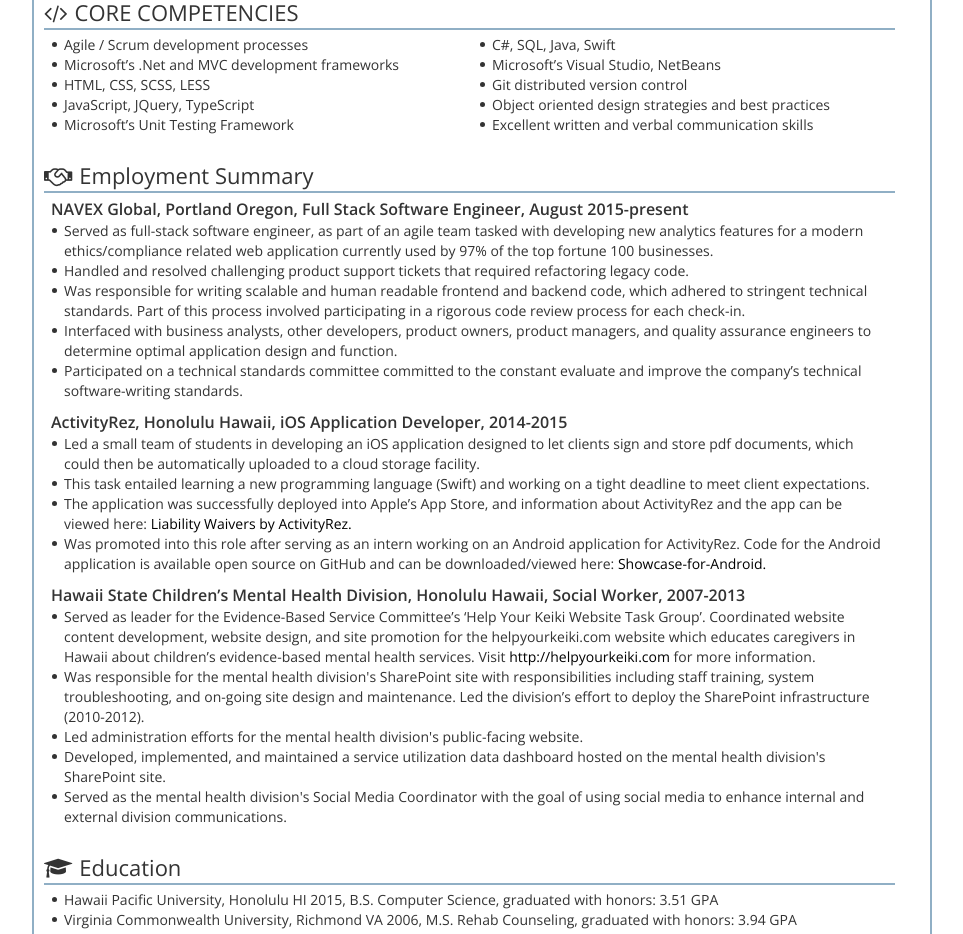
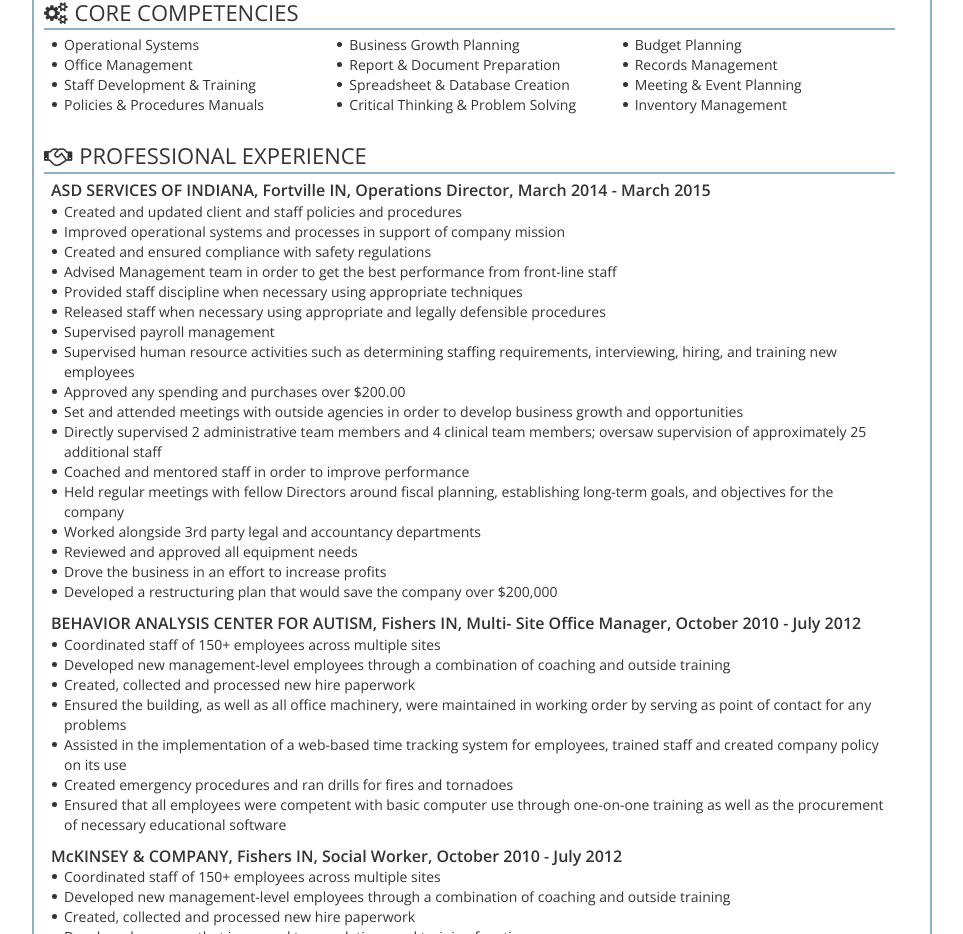
Before and after one commit to sarahspurlock/sarahspurlock.github.io, a plain HTML site: page index.html in a window 1280 px wide. Shown: the part 95-1029 px from the top of the page, without its empty margins (158-1121 px from the left). Drawn offline with nearby package versions, Linux system fonts and the light colour scheme.

Commit message:
add real content

```diff
--- a/index.html
+++ b/index.html
@@ -3,7 +3,7 @@
 
 <head>
 	<meta http-equiv="Content-Type" content="text/html; charset=utf-8" />
-	<title>Resume | Nate Marder</title>
+	<title>Resume | Sarah Spurlock</title>
 	<meta name="viewport" content="width=device-width, initial-scale=1">
 	<link rel="stylesheet" href="https://maxcdn.bootstrapcdn.com/bootstrap/3.3.7/css/bootstrap.min.css" integrity="sha384-BVYiiSIFeK1dGmJRAkycuHAHRg32OmUcww7on3RYdg4Va+PmSTsz/K68vbdEjh4u"
 					crossorigin="anonymous"></link>
@@ -11,7 +11,7 @@
 					crossorigin="anonymous"></link>
 	<link href="https://maxcdn.bootstrapcdn.com/font-awesome/4.7.0/css/font-awesome.min.css" rel="stylesheet" integrity="sha384-wvfXpqpZZVQGK6TAh5PVlGOfQNHSoD2xbE+QkPxCAFlNEevoEH3Sl0sibVcOQVnN"
 					crossorigin="anonymous"></link>
-	<link href="https://fonts.googleapis.com/css?family=Open+Sans:400,600|Roboto" rel="stylesheet">
+	<link href="https://fonts.googleapis.com/css?family=Open+Sans:400,600|Questrial" rel="stylesheet">
 	<link rel="stylesheet" type="text/css" href="styles/css/main.css"></link>
 	<link rel="stylesheet" type="text/css" href="styles/css/responsive.css"></link>
 	<link rel="stylesheet" type="text/css" media="print" href="styles/css/print.css"></link>
@@ -22,39 +22,46 @@
 
 		<!--Resume Title Row-->
 		<div class="row resume-title-row">
-			<div class="col-md-8">
+			<div class="col-md-7">
 				<span class="pull-left"><h1>Sarah Spurlock</h1></span>
 			</div>
-			<div class="col-md-4">
+			<div class="col-md-5">
 				<span class="pull-right">
-					<i class="fa fa-github"></i><a href="https://sarahspurlock.github.io" target="_blank">https://sarahspurlock.github.io</a>
+					website: </i><a href="https://sarahspurlock.github.io" target="_blank">https://sarahspurlock.github.io</a><br />
+					email: mrs.sarah.spurlock@gmail.com
 				</span>
 			</div>
 		</div>
 
-		<!--Software Skills Summary-->
+		<!--CORE COMPETENCIES-->
 		<div class="row skills-row">
 			<div class="col-md-12">
-				<div class="section-title"><i class="fa fa-code"></i>CORE COMPETENCIES
+				<div class="section-title"><i class="fa fa-cogs"></i>CORE COMPETENCIES
 					<hr>
 				</div>
 			</div>
-			<div class="col-md-6">
+			<div class="col-md-4">
 				<ul>
-					<li><span>Agile / Scrum development processes</span></li>
-					<li><span>Microsoft’s .Net and MVC development frameworks</span></li>
-					<li><span>HTML, CSS, SCSS, LESS</span></li>
-					<li><span>JavaScript, JQuery, TypeScript</span></li>
-					<li><span>Microsoft’s Unit Testing Framework</span></li>
+					<li><span>Operational Systems</span></li>
+					<li><span>Office Management</span></li>
+					<li><span><text>Staff Development & Training</text></span></li>
+					<li><span>Policies & Procedures Manuals</span></li>
 				</ul>
 			</div>
-			<div class="col-md-6">
+			<div class="col-md-4">
 				<ul>
-					<li><span>C#, SQL, Java, Swift</span></li>
-					<li><span>Microsoft’s Visual Studio, NetBeans</span></li>
-					<li><span>Git distributed version control</span></li>
-					<li><span>Object oriented design strategies and best practices</span></li>
-					<li><span>Excellent written and verbal communication skills</span></li>
+					<li><span>Business Growth Planning</span></li>
+					<li><span>Report & Document Preparation</span></li>
+					<li><span>Spreadsheet & Database Creation</span></li>
+					<li><span>Critical Thinking & Problem Solving</span></li>
+				</ul>
+			</div>
+			<div class="col-md-4">
+				<ul>
+					<li><span>Budget Planning</span></li>
+					<li><span>Records Management</span></li>
+					<li><span>Meeting & Event Planning</span></li>
+					<li><span>Inventory Management</span></li>
 				</ul>
 			</div>
 		</div>
@@ -62,60 +69,67 @@
 		<!--Employment Summary-->
 		<div class="row employment-row">
 			<div class="col-md-12">
-				<div class="section-title"><i class="fa fa-handshake-o"></i>Employment Summary
+				<div class="section-title"><i class="fa fa-handshake-o"></i>PROFESSIONAL EXPERIENCE
 					<hr>
 				</div>
 			</div>
-			<!--NAVEX Global-->
+			<!--ASD-->
 			<div class="col-md-12">
 				<ul>
-					<li class="list-heading">NAVEX Global, Portland Oregon, Full Stack Software Engineer, August 2015-present</li>
-					<li><span>Served as full-stack software engineer, as part of an agile team tasked with developing new analytics features for a modern
-						ethics/compliance related web application currently used by 97% of the top fortune 100 businesses.</span></li>
-					<li><span>Handled and resolved challenging product support tickets that required refactoring legacy code.</span> </li>
-					<li><span>Was responsible for writing scalable and human readable frontend and backend code, which adhered to stringent technical standards.
-						Part of this process involved participating in a rigorous code review process for each check-in.</span></li>
-					<li><span>Interfaced with business analysts, other developers, product owners, product managers, and quality assurance engineers to
-						determine optimal application design and function.</span></li>
-					<li><span>Participated on a technical standards committee committed to the constant evaluate and improve the company’s technical software-writing
-						standards.</span></li>
+					<li class="list-heading">ASD SERVICES OF INDIANA, Fortville IN, Operations Director, March 2014 - March 2015</li>
+					<li><span>Created and updated client and staff policies and procedures</span></li>
+					<li><span>Improved operational systems and processes in support of company mission</span></li>
+					<li><span>Created and ensured compliance with safety regulations</span></li>
+					<li><span>Advised Management team in order to get the best performance from front-line staff</span></li>
+					<li><span>Provided staff discipline when necessary using appropriate techniques </span></li>
+					<li><span>Released staff when necessary using appropriate and legally defensible procedures</span></li>
+					<li><span>Supervised payroll management</span></li>
+					<li><span>Supervised human resource activities such as determining staffing requirements, interviewing, hiring, and training new employees</span></li>
+					<li><span>Approved any spending and purchases over $200.00</span></li>
+					<li><span>Set and attended meetings with outside agencies in order to develop business growth and opportunities</span></li>
+					<li><span>Directly supervised 2 administrative team members and 4 clinical team members; oversaw supervision of approximately 25 additional staff</span></li>
+					<li><span>Coached and mentored staff in order to improve performance</span></li>
+					<li><span>Held regular meetings with fellow Directors around fiscal planning, establishing long-term goals, and objectives for the company</span></li>
+					<li><span>Worked alongside 3rd party legal and accountancy departments</span></li>
+					<li><span>Reviewed and approved all equipment needs</span></li>
+					<li><span>Drove the business in an effort to increase profits</span></li>
+					<li><span>Developed a restructuring plan that would save the company over $200,000</span></li>
 				</ul>
 			</div>
-			<!--ActivityRez-->
+			<!--BEHAVIOR ANALYSIS CENTER FOR AUTISM-->
 			<div class="col-md-12">
 				<ul>
-					<li class="list-heading">ActivityRez, Honolulu Hawaii, iOS Application Developer, 2014-2015</li>
-					<li><span>Led a small team of students in developing an iOS application designed to let clients sign and store pdf documents, which
-						could then be automatically uploaded to a cloud storage facility.</span></li>
-					<li><span>This task entailed learning a new programming language (Swift) and working on a tight deadline to meet client expectations.</span></li>
-					<li><span>The application was successfully deployed into Apple’s App Store, and information about ActivityRez and the app can be viewed
-						here: <a href="https://www.activityrez.com/liability-waivers" target="_blank">Liability Waivers by ActivityRez.</a></span></li>
-					<li><span>Was promoted into this role after serving as an intern working on an Android application for ActivityRez. Code for the Android
-						application is available open source on GitHub and can be downloaded/viewed here:
-						<a href="https://github.com/NateMarder/Showcase-For-Android" target="_blank">Showcase-for-Android.</a></span></li>
+					<li class="list-heading">BEHAVIOR ANALYSIS CENTER FOR AUTISM, Fishers IN, Multi- Site Office Manager, October 2010 - July 2012</li>
+					<li><span>Coordinated staff of 150+ employees across multiple sites</span></li>
+					<li><span>Developed new management-level employees through a combination of coaching and outside training</span></li>
+					<li><span>Created, collected and processed new hire paperwork</span></li>
+					<li><span>Ensured the building, as well as all office machinery, were maintained in working order by serving as point of contact for any problems</span></li>
+					<li><span>Assisted in the implementation of a web-based time tracking system for employees, trained staff and created company policy on its use</span></li>
+					<li><span>Created emergency procedures and ran drills for fires and tornadoes</span></li>
+					<li><span>Ensured that all employees were competent with basic computer use through one-on-one training as well as the procurement of necessary educational software</span></li>
 				</ul>
 			</div>
-			<!--Hawaii Social Work-->
+			<!--McKINSEY & COMPANY-->
 			<div class="col-md-12">
-				<!--Hawaii Social Work-->
 				<ul>
-					<li class="list-heading">Hawaii State Children’s Mental Health Division, Honolulu Hawaii, Social Worker, 2007-2013</li>
-					<li><span>Served as leader for the Evidence-Based Service Committee’s ‘Help Your Keiki Website Task Group’. Coordinated website content
-						development, website design, and site promotion for the helpyourkeiki.com website which educates caregivers in Hawaii
-						about children’s evidence-based mental health services. Visit
-						<a href="http://helpyourkeiki.com/" class="a" target="_blank">http://helpyourkeiki.com</a> for more information.</span></li>
-					<li><span>Was responsible for the mental health division's SharePoint site with responsibilities including staff training, system troubleshooting,
-						and on-going site design and maintenance. Led the division’s effort to deploy the SharePoint infrastructure (2010-2012).</span></li>
-					<li><span>Led administration efforts for the mental health division's public-facing website.</span></li>
-					<li><span>Developed, implemented, and maintained a service utilization data dashboard hosted on the mental health division's SharePoint site.</span></li>
-					<li><span>Served as the mental health division's Social Media Coordinator with the goal of using social media to enhance internal and
-							external division communications.</span></li>
+					<li class="list-heading">McKINSEY & COMPANY, Fishers IN, Social Worker, October 2010 - July 2012</li>
+					<li><span>Coordinated staff of 150+ employees across multiple sites</span></li>
+					<li><span>Developed new management-level employees through a combination of coaching and outside training</span></li>
+					<li><span>Created, collected and processed new hire paperwork</span></li>
+					<li><span>Developed program that improved team relations and training functions</span></li>
+					<li><span>Created straightforward and informative correspondence to both staff and clients</span></li>
+					<li><span>Ensured the building, as well as all office machinery, were maintained in working order by serving as point of contact for any problems</span></li>
+					<li><span>Assisted in the implementation of a web-based time tracking system for employees, trained staff and created company policy on its use</span></li>
+					<li><span>Tracked information on employee absences and tardiness</span></li>
+					<li><span>Created emergency procedures and ran drills for fires and tornadoes</span></li>
+					<li><span>Maintained inventory of needed supplies and various material requests through the use of purchasing research and negotiation</span></li>
+					<li><span>Ensured that all employees were competent with basic computer use through one-on-one training as well as the procurement of necessary educational software</span></li>
 				</ul>
 			</div>
 		</div>
 
 		<!--Education Summary-->
-		<div class="row education-row">
+		<div class="row education-row" style="display:none">
 			<div class="col-md-12">
 				<div class="section-title"> <i class="fa fa-graduation-cap"></i>Education
 					<hr>
@@ -123,9 +137,9 @@
 			</div>
 			<div class="col-md-12">
 				<ul>
-					<li><span>Hawaii Pacific University, Honolulu HI 2015, B.S. Computer Science, graduated with honors: 3.51 GPA</span></li>
-					<li><span>Virginia Commonwealth University, Richmond VA 2006, M.S. Rehab Counseling, graduated with honors: 3.94 GPA</span></li>
-					<li><span>George Washington University, Washington DC 2001, B.A. Psychology</span></li>
+					<li><span>School Name, Location, Area of Study and whatever else</span></li>
+					<li><span>School Name, Location, Area of Study and whatever else</span></li>
+					<li><span>School Name, Location, Area of Study and whatever else</span></li>
 				</ul>
 			</div>
 		</div>
@@ -134,13 +148,13 @@
 		<div class="row hobbies-row">
 			<div class="col-md-12">
 				<div class="section-title">
-					<i class="fa fa-music"></i>Other Interests/Enjoyments
+					<i class="fa fa-thumbs-up"></i>Hobbies
 					<hr>
 				</div>
 			</div>
 			<div class="col-md-12">
 				<ul>
-					<li style="employment-bulet"><span>Hiking, hanging out with my Boston Terrier, playing music, craft beer/donuts</span></li>
+					<li style="employment-bulet"><span>Hanging out with my dogs, reading, and cooking</span></li>
 				</ul>
 			</div>
 		</div>
--- a/styles/sass/main.scss
+++ b/styles/sass/main.scss
@@ -8,6 +8,9 @@
 
 body {
 	font-family: 'Open Sans', sans-serif;
+	h1 {
+		font-family: 'Questrial', sans-serif;
+	}
 }
 
 hr {
@@ -56,7 +59,7 @@ a:visited,
 		margin: 0;
 	}
 	.row.resume-title-row {
-		.col-md-8>span>h1 {
+		.col-md-7>span>h1 {
 			margin: 0 0 0 -23px;
 			padding: 0;
 		}
--- a/styles/sass/responsive.scss
+++ b/styles/sass/responsive.scss
@@ -26,8 +26,8 @@
 		border: none;
 		margin-top: 5px;
 		div.row.resume-title-row {
-			.col-md-8,
-			.col-md-4 {
+			.col-md-7,
+			.col-md-5 {
 				margin-left: -20px;
 				float: none !important;
 				text-align: center !important;
```
Also changed, not shown: styles/css/main.css, styles/css/responsive.css.
